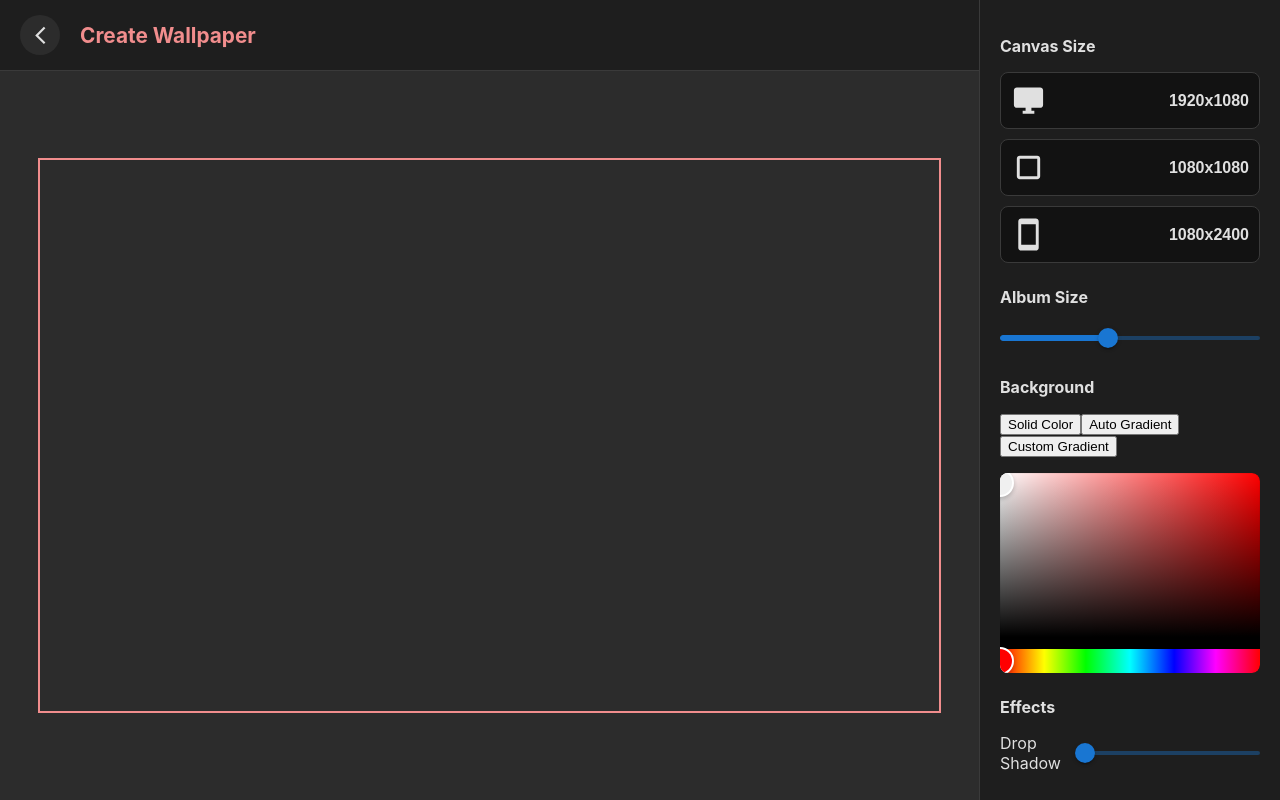
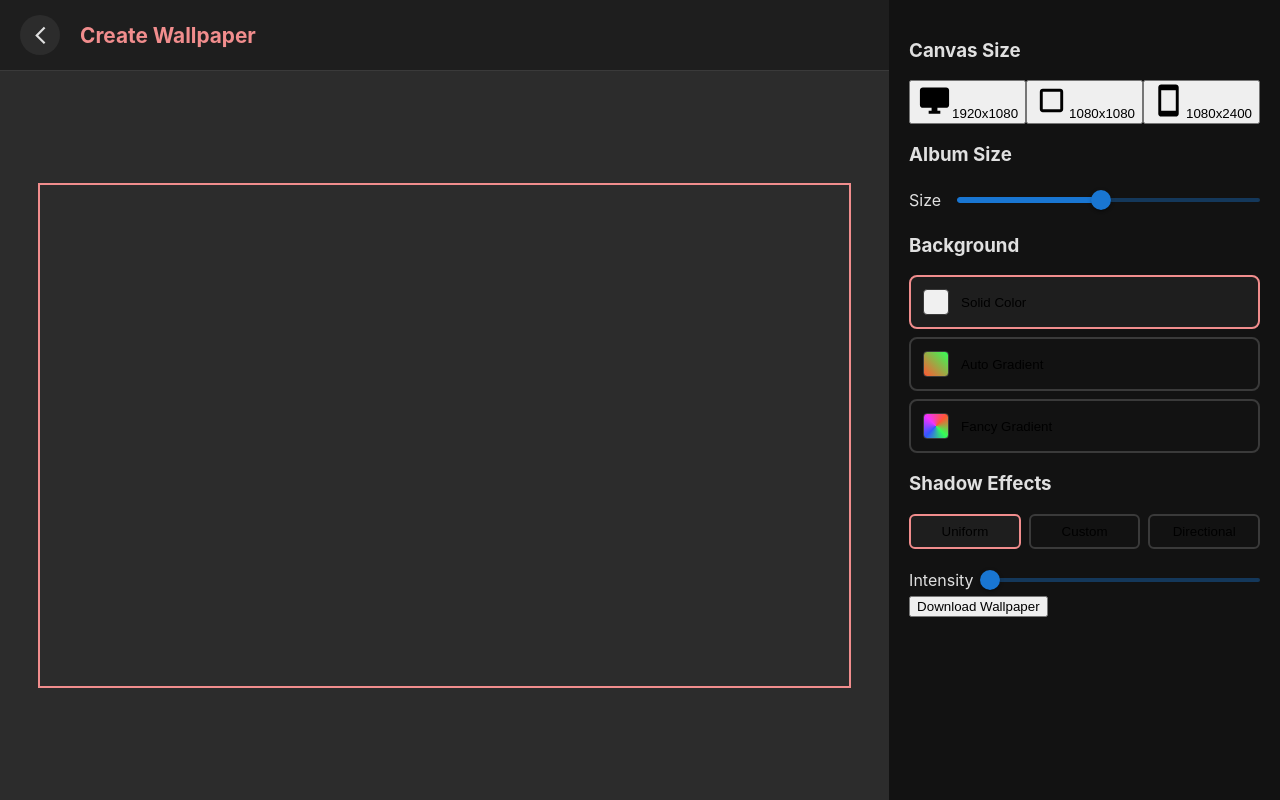
Before and after one commit to DhruvSinha2003/album-cover-wallpaper, a React (Create React App) app: page /create in a window 1280 px wide. Built offline with nearby package versions, Linux system fonts and the light colour scheme.

Commit message:
custom gradient not working, download button messed up, canvas border messed up

```diff
--- a/src/Create.js
+++ b/src/Create.js
@@ -15,10 +15,22 @@ export default function Create() {
   const [useGradient, setUseGradient] = useState(false);
   const [gradientAngle, setGradientAngle] = useState(45);
   const [dominantColors, setDominantColors] = useState([]);
-  const [dropShadow, setDropShadow] = useState({ intensity: 0 });
+  const [dropShadow, setDropShadow] = useState({
+    intensity: 0,
+    config: {
+      top: 0,
+      right: 0,
+      bottom: 0,
+      left: 0,
+      blur: 20,
+      mode: "uniform",
+    },
+  });
   const [customGradient, setCustomGradient] = useState({
     color1: "#ffffff",
     color2: "#000000",
+    color3: "#808080",
+    color4: "#404040",
     angle: 45,
   });
 
@@ -31,6 +43,41 @@ export default function Create() {
     navigate("/");
   };
 
+  const applyShadowEffect = (ctx, shadowConfig) => {
+    const { mode, top, right, bottom, left, blur, intensity } = shadowConfig;
+
+    if (mode === "uniform" && intensity > 0) {
+      ctx.shadowColor = "rgba(0, 0, 0, 0.5)";
+      ctx.shadowBlur = intensity * 0.5;
+      ctx.shadowOffsetX = intensity * 0.2;
+      ctx.shadowOffsetY = intensity * 0.2;
+    } else if (mode === "custom" || mode === "directional") {
+      ctx.shadowColor = "rgba(0, 0, 0, 0.5)";
+      ctx.shadowBlur = blur;
+
+      if (top > 0) ctx.shadowOffsetY = -top * 0.2;
+      if (bottom > 0) ctx.shadowOffsetY = bottom * 0.2;
+      if (left > 0) ctx.shadowOffsetX = -left * 0.2;
+      if (right > 0) ctx.shadowOffsetX = right * 0.2;
+    }
+  };
+
+  const createCustomGradient = (ctx, canvas, customGradient) => {
+    const gradient = ctx.createConicGradient(
+      (customGradient.angle * Math.PI) / 180,
+      canvas.width / 2,
+      canvas.height / 2
+    );
+
+    gradient.addColorStop(0, customGradient.color1);
+    gradient.addColorStop(0.25, customGradient.color2);
+    gradient.addColorStop(0.5, customGradient.color3);
+    gradient.addColorStop(0.75, customGradient.color4);
+    gradient.addColorStop(1, customGradient.color1);
+
+    return gradient;
+  };
+
   const drawImage = useCallback(() => {
     if (canvasRef.current && imageRef.current) {
       const canvas = canvasRef.current;
@@ -39,7 +86,19 @@ export default function Create() {
 
       ctx.clearRect(0, 0, canvas.width, canvas.height);
 
+      // Reset shadow effects
+      ctx.shadowColor = "transparent";
+      ctx.shadowBlur = 0;
+      ctx.shadowOffsetX = 0;
+      ctx.shadowOffsetY = 0;
+
       if (useGradient) {
+        if (customGradient.color1) {
+          // Apply custom fancy gradient
+          const gradient = createCustomGradient(ctx, canvas, customGradient);
+          ctx.fillStyle = gradient;
+        } else {
+          // Apply auto gradient based on dominant colors
           const gradient = createGradient(
             ctx,
             canvas.width,
@@ -48,17 +107,16 @@ export default function Create() {
             gradientAngle
           );
           ctx.fillStyle = gradient;
+        }
       } else {
         ctx.fillStyle = solidColor;
       }
+
       ctx.fillRect(0, 0, canvas.width, canvas.height);
 
-      // Apply drop shadow if intensity > 0
-      if (dropShadow.intensity > 0) {
-        ctx.shadowColor = "rgba(0, 0, 0, 0.5)";
-        ctx.shadowBlur = dropShadow.intensity * 0.5;
-        ctx.shadowOffsetX = dropShadow.intensity * 0.2;
-        ctx.shadowOffsetY = dropShadow.intensity * 0.2;
+      // Apply shadow effect before drawing the image
+      if (dropShadow.config) {
+        applyShadowEffect(ctx, dropShadow.config);
       }
 
       const scaleFactor = albumSize / 100;
@@ -68,7 +126,7 @@ export default function Create() {
       const y = (canvas.height - newHeight) / 2;
       ctx.drawImage(img, x, y, newWidth, newHeight);
 
-      // Reset shadow effects
+      // Reset shadow effects after drawing
       ctx.shadowColor = "transparent";
       ctx.shadowBlur = 0;
       ctx.shadowOffsetX = 0;
@@ -81,6 +139,7 @@ export default function Create() {
     dominantColors,
     solidColor,
     dropShadow,
+    customGradient,
   ]);
 
   useEffect(() => {
--- a/src/Sidebar.css
+++ b/src/Sidebar.css
@@ -1,132 +1,158 @@
-.sidebar-wrapper {
-  width: 300px;
-  height: 100vh;
-  flex-shrink: 0;
-  overflow-y: auto;
-  border-left: 1px solid var(--border-color);
-  background-color: var(--bg-secondary);
+/* Updated Sidebar Styles */
+.sidebar {
+  padding: 20px;
+  color: var(--text-primary);
 }
 
-.sidebar {
-  padding: 20px;
+/* Background Type Buttons */
+.background-type-buttons {
+  display: flex;
+  flex-direction: column;
+  gap: 8px;
+  margin-bottom: 16px;
 }
 
-.sidebar-section {
-  margin-bottom: 24px;
+.type-button {
+  padding: 12px;
+  border: 2px solid var(--border-color);
+  border-radius: 8px;
+  background: var(--bg-primary);
+  cursor: pointer;
+  transition: all 0.2s ease;
+  width: 100%;
 }
 
-.sidebar h3 {
-  color: var(--text-primary);
-  margin-bottom: 16px;
-  font-size: 16px;
-  font-weight: bold;
-}
-
-.sidebar h4 {
-  color: var(--text-secondary);
-  margin: 16px 0 8px 0;
-  font-size: 14px;
-  font-weight: bold;
-}
-
-.canvas-size-buttons {
-  display: flex;
-  flex-direction: column;
-  gap: 10px;
-}
-
-.canvas-size-button {
-  display: flex;
-  align-items: center;
-  justify-content: space-between;
-  padding: 10px;
-  width: 100%;
-  background-color: var(--bg-primary);
-  border: 1px solid var(--border-color);
-  border-radius: 8px;
-  cursor: pointer;
-  transition: background-color 0.3s ease;
-  color: var(--text-primary);
-  font-size: 16px;
-  font-weight: bold;
-}
-
-.canvas-size-button:hover {
-  background-color: var(--bg-secondary);
-}
-
-.canvas-size-button span {
-  margin-left: 10px;
-}
-
-.sliders {
-  margin-top: 20px;
-  width: 90%;
-}
-
-.slider-container {
-  margin-bottom: 20px;
-}
-
-.slider-container label {
-  display: block;
-  margin-bottom: 8px;
-  color: var(--text-secondary);
-}
-
-.angle-buttons {
-  display: grid;
-  grid-template-columns: repeat(4, 1fr);
-  gap: 8px;
-  margin-top: 8px;
-}
-
-.angle-button {
-  padding: 8px;
-  background-color: var(--bg-primary);
-  border: 1px solid var(--border-color);
-  border-radius: 8px;
-  cursor: pointer;
-  color: var(--text-primary);
-  font-size: 14px;
-  transition: all 0.3s ease;
-}
-
-.angle-button:hover {
-  background-color: var(--bg-secondary);
-}
-
-.angle-button.active {
-  background-color: var(--accent-primary);
-  color: var(--bg-primary);
+.type-button:hover {
   border-color: var(--accent-primary);
 }
 
-.color-picker-container {
+.type-button.active {
+  border-color: var(--accent-primary);
+  background: var(--bg-secondary);
+}
+
+.button-content {
+  display: flex;
+  align-items: center;
+  gap: 12px;
+}
+
+.button-preview {
+  width: 24px;
+  height: 24px;
+  border-radius: 4px;
+  border: 1px solid var(--border-color);
+}
+
+/* Color Picker Popup */
+.color-picker-popup {
+  padding: 16px;
+  background: var(--bg-primary);
+  border-radius: 8px;
+  box-shadow: 0 4px 12px rgba(0, 0, 0, 0.15);
+}
+
+/* Custom Gradient Controls */
+.gradient-colors {
+  display: flex;
+  gap: 8px;
+  margin-bottom: 16px;
+}
+
+.color-preview {
+  width: 40px;
+  height: 40px;
+  border-radius: 8px;
+  border: 2px solid var(--border-color);
+  cursor: pointer;
+  transition: transform 0.2s ease;
+}
+
+.color-preview:hover {
+  transform: scale(1.1);
+}
+
+/* Shadow Controls */
+.shadow-controls {
   margin-top: 16px;
 }
 
-.color-picker {
-  width: 100% !important;
-  margin-top: 8px;
-  border-radius: 8px;
-  overflow: hidden;
+.shadow-mode-buttons {
+  display: flex;
+  gap: 8px;
+  margin-bottom: 16px;
 }
 
-.download-button {
-  margin-top: 20px;
-  width: 100%;
-  padding: 12px;
-  background-color: var(--accent-primary);
-  color: var(--bg-primary);
-  border: none;
-  border-radius: 8px;
+.mode-button {
+  flex: 1;
+  padding: 8px;
+  border: 2px solid var(--border-color);
+  border-radius: 6px;
+  background: var(--bg-primary);
   cursor: pointer;
-  font-size: 16px;
-  font-weight: bold;
-  transition: background-color 0.3s ease;
+  transition: all 0.2s ease;
 }
 
-.download-button:hover {
-  background-color: var(--accent-secondary);
+.mode-button.active {
+  border-color: var(--accent-primary);
+  background: var(--bg-secondary);
 }
+
+.custom-shadow-controls {
+  display: flex;
+  flex-direction: column;
+  gap: 16px;
+}
+
+.shadow-slider {
+  display: flex;
+  flex-direction: column;
+  gap: 8px;
+}
+
+.directional-shadow-control {
+  display: flex;
+  justify-content: center;
+  margin-top: 16px;
+}
+
+.shadow-direction-pad {
+  display: grid;
+  grid-template-columns: repeat(3, 1fr);
+  gap: 8px;
+  width: 120px;
+  height: 120px;
+}
+
+.direction-button {
+  padding: 8px;
+  border: 2px solid var(--border-color);
+  border-radius: 6px;
+  background: var(--bg-primary);
+  cursor: pointer;
+  transition: all 0.2s ease;
+}
+
+.direction-button.active {
+  border-color: var(--accent-primary);
+  background: var(--accent-primary);
+  color: var(--bg-primary);
+}
+
+/* Position the direction buttons */
+.shadow-direction-pad .direction-button:nth-child(1) {
+  grid-column: 2;
+  grid-row: 1;
+}
+.shadow-direction-pad .direction-button:nth-child(2) {
+  grid-column: 3;
+  grid-row: 2;
+}
+.shadow-direction-pad .direction-button:nth-child(3) {
+  grid-column: 2;
+  grid-row: 3;
+}
+.shadow-direction-pad .direction-button:nth-child(4) {
+  grid-column: 1;
+  grid-row: 2;
+}
--- a/src/Sidebar.js
+++ b/src/Sidebar.js
@@ -1,7 +1,7 @@
 import CropSquareIcon from "@mui/icons-material/CropSquare";
 import DesktopWindowsIcon from "@mui/icons-material/DesktopWindows";
 import SmartphoneIcon from "@mui/icons-material/Smartphone";
-import { Slider, Stack } from "@mui/material";
+import { Popover, Slider, Stack } from "@mui/material";
 import debounce from "lodash/debounce";
 import React, { useCallback, useEffect, useMemo, useState } from "react";
 import { HexColorPicker } from "react-colorful";
@@ -23,12 +23,68 @@ export default function Sidebar({
   customGradient,
   onCustomGradientChange,
 }) {
-  const [localAlbumSize, setLocalAlbumSize] = useState(albumSize);
-  const [localGradientAngle, setLocalGradientAngle] = useState(gradientAngle);
   const [backgroundType, setBackgroundType] = useState("solid");
+  const [colorPickerAnchor, setColorPickerAnchor] = useState(null);
+  const [activeColorPicker, setActiveColorPicker] = useState(null);
+  const [customColors, setCustomColors] = useState({
+    color1: "#FF5733",
+    color2: "#33FF57",
+    color3: "#3357FF",
+    color4: "#F033FF",
+  });
+  const [shadowConfig, setShadowConfig] = useState({
+    top: 0,
+    right: 0,
+    bottom: 0,
+    left: 0,
+    blur: 20,
+    intensity: dropShadow.intensity,
+    mode: "uniform",
+  });
 
-  const handleSizeChange = (width, height) => {
+  const handleSizeChange = useCallback(
+    (width, height) => {
       onSizeChange({ width, height });
+    },
+    [onSizeChange]
+  );
+
+  // Handle color picker click
+  const handleColorPickerClick = (event, colorKey) => {
+    setColorPickerAnchor(event.currentTarget);
+    setActiveColorPicker(colorKey);
+  };
+
+  // Handle color picker close
+  const handleColorPickerClose = () => {
+    setColorPickerAnchor(null);
+    setActiveColorPicker(null);
+  };
+
+  // Update shadow configuration
+  const handleShadowConfigChange = (config) => {
+    setShadowConfig(config);
+    // Convert shadow config to the format expected by the main component
+    const shadowIntensity =
+      config.mode === "uniform"
+        ? config.intensity
+        : Math.max(config.top, config.right, config.bottom, config.left);
+    onDropShadowChange({
+      intensity: shadowIntensity,
+      config: config,
+    });
+  };
+
+  // Create fancy gradient effect
+  const createFancyGradient = (colors) => {
+    return `conic-gradient(
+      from ${customGradient.angle}deg,
+      ${colors.color1} 0deg,
+      ${colors.color2} 90deg,
+      ${colors.color3} 180deg,
+      ${colors.color4} 270deg,
+      ${colors.color1} 360deg
+    )`;
   };
 
   // Create memoized debounced functions
@@ -50,29 +106,9 @@ export default function Sidebar({
     };
   }, [debouncedAlbumSize, debouncedGradientAngle]);
 
-  const handleSliderChange = useCallback(
-    (event, newValue) => {
-      setLocalAlbumSize(newValue);
-      debouncedAlbumSize(newValue);
-    },
-    [debouncedAlbumSize]
-  );
-
-  const handleGradientAngleChange = useCallback(
-    (event, newValue) => {
-      setLocalGradientAngle(newValue);
-      debouncedGradientAngle(newValue);
-    },
-    [debouncedGradientAngle]
-  );
-
-  const handleBackgroundTypeChange = (type) => {
-    setBackgroundType(type);
-    onGradientToggle(type === "gradient");
-  };
-
   return (
     <div className="sidebar">
+      {/* Canvas Size Section */}
       <section className="sidebar-section">
         <h3>Canvas Size</h3>
         <div className="canvas-size-buttons">
@@ -100,104 +136,118 @@ export default function Sidebar({
         </div>
       </section>
 
+      {/* Album Size Section */}
       <section className="sidebar-section">
         <h3>Album Size</h3>
-        <Stack spacing={2} direction="row" sx={{ alignItems: "center", mb: 1 }}>
+        <Stack spacing={2} direction="row" sx={{ alignItems: "center" }}>
+          <span>Size</span>
           <Slider
-            aria-label="AlbumSize"
-            value={localAlbumSize}
-            onChange={handleSliderChange}
-            min={50}
-            max={170}
+            value={albumSize}
+            onChange={(_, value) => debouncedAlbumSize(value)}
+            min={10}
+            max={200}
           />
         </Stack>
       </section>
 
+      {/* Background Section */}
       <section className="sidebar-section">
         <h3>Background</h3>
         <div className="background-type-buttons">
+          {["solid", "gradient", "customGradient"].map((type) => (
             <button
+              key={type}
               className={`type-button ${
-              backgroundType === "solid" ? "active" : ""
+                backgroundType === type ? "active" : ""
               }`}
-            onClick={() => handleBackgroundTypeChange("solid")}
+              onClick={(e) => {
+                setBackgroundType(type);
+                onGradientToggle(type !== "solid");
+                if (type === "solid") {
+                  handleColorPickerClick(e, "solid");
+                }
+              }}
             >
-            Solid Color
+              <div className="button-content">
+                <div
+                  className="button-preview"
+                  style={{
+                    background:
+                      type === "customGradient"
+                        ? createFancyGradient(customColors)
+                        : type === "gradient"
+                        ? `linear-gradient(${gradientAngle}deg, #FF5733, #33FF57)`
+                        : solidColor,
+                  }}
+                />
+                <span>
+                  {type === "customGradient"
+                    ? "Fancy Gradient"
+                    : type === "gradient"
+                    ? "Auto Gradient"
+                    : "Solid Color"}
+                </span>
+              </div>
             </button>
-          <button
-            className={`type-button ${
-              backgroundType === "gradient" ? "active" : ""
-            }`}
-            onClick={() => handleBackgroundTypeChange("gradient")}
-          >
-            Auto Gradient
-          </button>
-          <button
-            className={`type-button ${
-              backgroundType === "customGradient" ? "active" : ""
-            }`}
-            onClick={() => handleBackgroundTypeChange("customGradient")}
-          >
-            Custom Gradient
-          </button>
+          ))}
         </div>
 
-        {backgroundType === "solid" && (
-          <div className="color-picker-container">
+        {/* Color Pickers */}
+        <Popover
+          open={Boolean(colorPickerAnchor)}
+          anchorEl={colorPickerAnchor}
+          onClose={handleColorPickerClose}
+          anchorOrigin={{
+            vertical: "bottom",
+            horizontal: "center",
+          }}
+          transformOrigin={{
+            vertical: "top",
+            horizontal: "center",
+          }}
+        >
+          <div className="color-picker-popup">
+            {activeColorPicker === "solid" ? (
               <HexColorPicker
                 color={solidColor}
                 onChange={onSolidColorChange}
-              className="color-picker"
               />
+            ) : activeColorPicker?.startsWith("color") ? (
+              <HexColorPicker
+                color={customColors[activeColorPicker]}
+                onChange={(color) => {
+                  setCustomColors((prev) => ({
+                    ...prev,
+                    [activeColorPicker]: color,
+                  }));
+                }}
+              />
+            ) : null}
           </div>
-        )}
+        </Popover>
 
-        {backgroundType === "gradient" && (
-          <div className="gradient-controls">
-            <Stack
-              spacing={2}
-              direction="row"
-              sx={{ alignItems: "center", mt: 1 }}
-            >
-              <p>Angle</p>
-              <Slider
-                aria-label="GradientAngle"
-                value={localGradientAngle}
-                onChange={handleGradientAngleChange}
-                min={0}
-                max={360}
-              />
-            </Stack>
-          </div>
-        )}
-
+        {/* Custom Gradient Controls */}
         {backgroundType === "customGradient" && (
           <div className="custom-gradient-controls">
             <div className="gradient-colors">
-              <HexColorPicker
-                color={customGradient.color1}
-                onChange={(color) =>
-                  onCustomGradientChange({ ...customGradient, color1: color })
-                }
+              {Object.entries(customColors).map(([key, color]) => (
+                <button
+                  key={key}
+                  className="color-preview"
+                  onClick={(e) => handleColorPickerClick(e, key)}
+                  style={{ backgroundColor: color }}
                 />
-              <HexColorPicker
-                color={customGradient.color2}
-                onChange={(color) =>
-                  onCustomGradientChange({ ...customGradient, color2: color })
-                }
-              />
+              ))}
             </div>
             <Stack
               spacing={2}
               direction="row"
               sx={{ alignItems: "center", mt: 1 }}
             >
-              <p>Angle</p>
+              <span>Angle</span>
               <Slider
-                value={customGradient.angle}
-                onChange={(_, value) =>
-                  onCustomGradientChange({ ...customGradient, angle: value })
-                }
+                value={gradientAngle}
+                onChange={(_, value) => debouncedGradientAngle(value)}
                 min={0}
                 max={360}
               />
@@ -206,20 +256,106 @@ export default function Sidebar({
         )}
       </section>
 
+      {/* Shadow Effects Section */}
       <section className="sidebar-section">
-        <h3>Effects</h3>
-        <div className="effects-controls">
-          <Stack spacing={2} direction="row" sx={{ alignItems: "center" }}>
-            <p>Drop Shadow</p>
+        <h3>Shadow Effects</h3>
+        <div className="shadow-controls">
+          <div className="shadow-mode-buttons">
+            {["uniform", "custom", "directional"].map((mode) => (
+              <button
+                key={mode}
+                className={`mode-button ${
+                  shadowConfig.mode === mode ? "active" : ""
+                }`}
+                onClick={() => setShadowConfig((prev) => ({ ...prev, mode }))}
+              >
+                {mode.charAt(0).toUpperCase() + mode.slice(1)}
+              </button>
+            ))}
+          </div>
+
+          {shadowConfig.mode === "uniform" && (
+            <Stack
+              spacing={2}
+              direction="row"
+              sx={{ alignItems: "center", mt: 2 }}
+            >
+              <span>Intensity</span>
               <Slider
-              value={dropShadow.intensity}
+                value={shadowConfig.intensity}
                 onChange={(_, value) =>
-                onDropShadowChange({ ...dropShadow, intensity: value })
+                  handleShadowConfigChange({
+                    ...shadowConfig,
+                    intensity: value,
+                    top: value,
+                    right: value,
+                    bottom: value,
+                    left: value,
+                  })
                 }
                 min={0}
                 max={100}
               />
             </Stack>
+          )}
+
+          {shadowConfig.mode === "custom" && (
+            <div className="custom-shadow-controls">
+              {["top", "right", "bottom", "left"].map((direction) => (
+                <div key={direction} className="shadow-slider">
+                  <span>{direction}</span>
+                  <Slider
+                    value={shadowConfig[direction]}
+                    onChange={(_, value) =>
+                      handleShadowConfigChange({
+                        ...shadowConfig,
+                        [direction]: value,
+                      })
+                    }
+                    min={0}
+                    max={100}
+                  />
+                </div>
+              ))}
+              <div className="shadow-slider">
+                <span>Blur</span>
+                <Slider
+                  value={shadowConfig.blur}
+                  onChange={(_, value) =>
+                    handleShadowConfigChange({
+                      ...shadowConfig,
+                      blur: value,
+                    })
+                  }
+                  min={0}
+                  max={100}
+                />
+              </div>
+            </div>
+          )}
+
+          {shadowConfig.mode === "directional" && (
+            <div className="directional-shadow-control">
+              <div className="shadow-direction-pad">
+                {["top", "right", "bottom", "left"].map((direction) => (
+                  <button
+                    key={direction}
+                    className={`direction-button ${
+                      shadowConfig[direction] > 0 ? "active" : ""
+                    }`}
+                    onClick={() =>
+                      handleShadowConfigChange({
+                        ...shadowConfig,
+                        [direction]: shadowConfig[direction] > 0 ? 0 : 50,
+                      })
+                    }
+                  >
+                    {direction}
+                  </button>
+                ))}
+              </div>
+            </div>
+          )}
         </div>
       </section>
 
```
Lines whose indentation alone changed are shown as unchanged.
